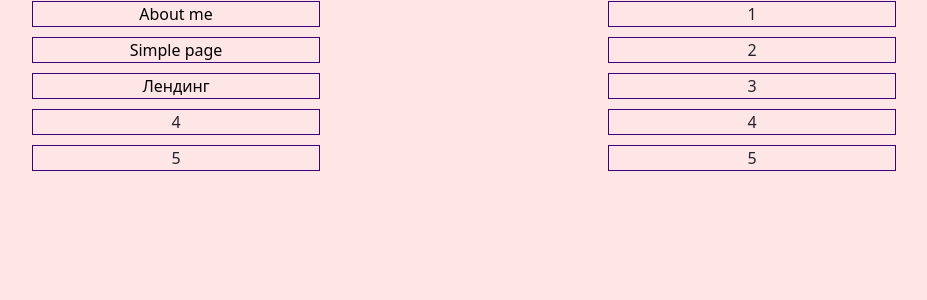
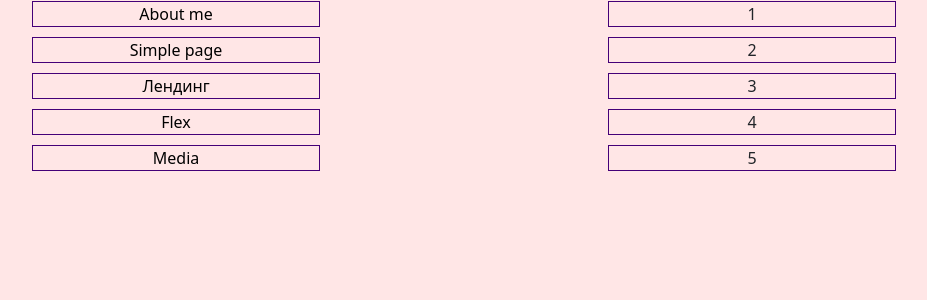
Before and after one commit to vitalyaotletaesh/web2, a PHP site: page /portfolio/index.php in a window 1280 px wide. Shown: the part 149-449 px from the top of the page, without its empty margins (112-1039 px from the left). Run offline with PHP 8.4, Linux system fonts and the light colour scheme.

Commit message:
small fix

```diff
--- a/portfolio/index.php
+++ b/portfolio/index.php
@@ -44,10 +44,14 @@
                 </a>
             </div>
             <div class="hw">
-                4
+                <a href="flex/index.html">
+                    Flex
+                </a>
             </div>
             <div class="hw">
-                5
+            <a href="media/index.html">
+                    Media
+                </a>
             </div>
         </div>
         <div class="right-side">
```
